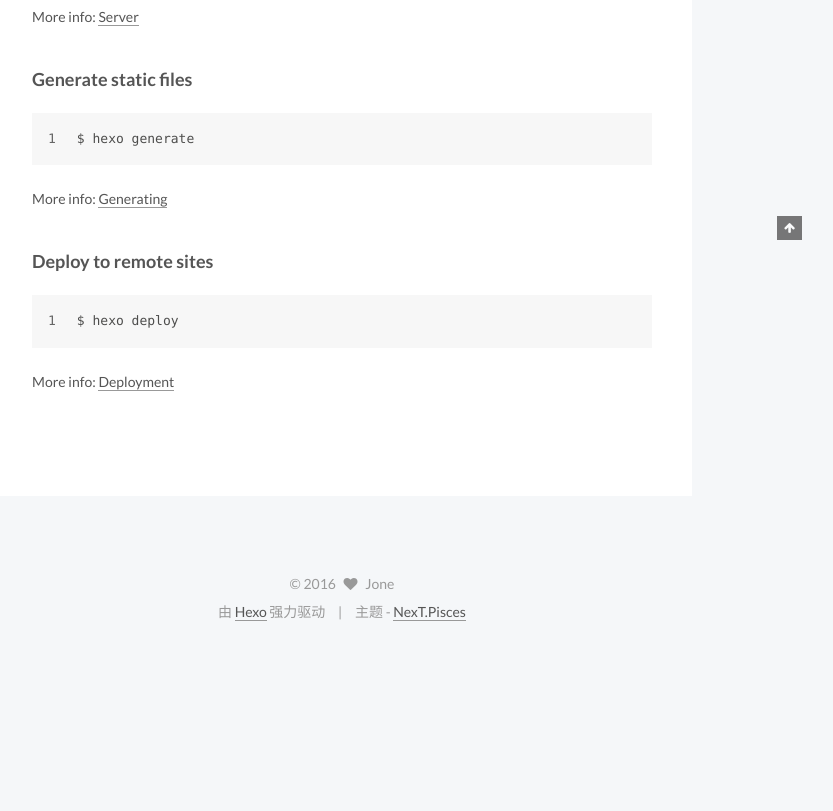
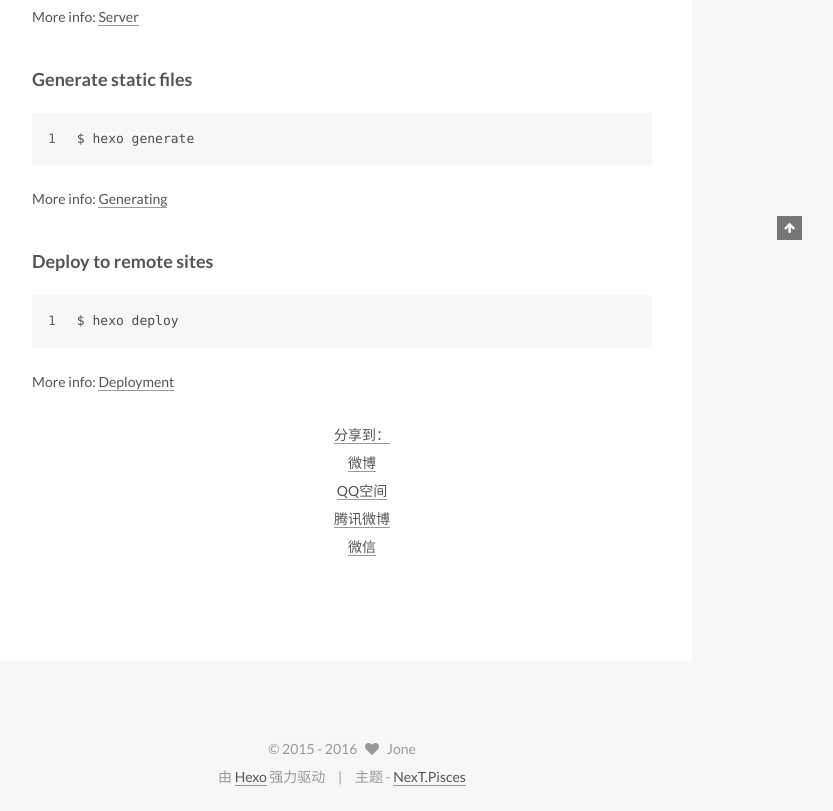
Before and after one commit to qiufanghua/qiufang.github.io, a plain HTML site: page 2016/04/24/hello-world/index.html in a window 1280 px wide. Shown: the part 660-1471 px from the top of the page, without its empty margins (428-1261 px from the left). Before the commit the page ends 1306 px from the top, so only its background shows below. Drawn offline with Linux system fonts and the light colour scheme; a script that the page names is missing.

Commit message:
successfully deploy to github

```diff
--- a/2016/04/24/hello-world/index.html
+++ b/2016/04/24/hello-world/index.html
@@ -64,7 +64,7 @@
 <link href="/css/main.css?v=5.0.1" rel="stylesheet" type="text/css" />
 
 
-  <meta name="keywords" content="Hexo, NexT" />
+  <meta name="keywords" content="qiufang qiufanghua qiuqiu fangfang huahua Jone" />
 
 
 
@@ -378,6 +378,25 @@ Quick">
 
     <div class="post-spread">
 
+        <div class="ds-share flat" data-thread-key="2016/04/24/hello-world/"
+     data-title="Hello World"
+     data-content=""
+     data-url="https://qiufanghua.github.io/2016/04/24/hello-world/">
+  <div class="ds-share-inline">
+    <ul  class="ds-share-icons-16">
+
+      <li data-toggle="ds-share-icons-more"><a class="ds-more" href="javascript:void(0);">分享到：</a></li>
+      <li><a class="ds-weibo" href="javascript:void(0);" data-service="weibo">微博</a></li>
+      <li><a class="ds-qzone" href="javascript:void(0);" data-service="qzone">QQ空间</a></li>
+      <li><a class="ds-qqt" href="javascript:void(0);" data-service="qqt">腾讯微博</a></li>
+      <li><a class="ds-wechat" href="javascript:void(0);" data-service="wechat">微信</a></li>
+
+    </ul>
+    <div class="ds-share-icons-more">
+    </div>
+  </div>
+</div>
+
     </div>
   </div>
 
@@ -427,7 +446,7 @@ Quick">
       <section class="site-overview sidebar-panel ">
         <div class="site-author motion-element" itemprop="author" itemscope itemtype="http://schema.org/Person">
           <img class="site-author-image" itemprop="image"
-               src="/images/qiufanghua.jpg"
+               src="/images/qiufanghua.png"
                alt="Jone" />
           <p class="site-author-name" itemprop="name">Jone</p>
           <p class="site-description motion-element" itemprop="description">用心感受；越有能力才会越平等。</p>
@@ -485,7 +504,7 @@ Quick">
       <div class="footer-inner">
         <div class="copyright" >
 
-  &copy;
+  &copy;  2015 -
   <span itemprop="copyrightYear">2016</span>
   <span class="with-love">
     <i class="fa fa-heart"></i>
--- a/css/main.css
+++ b/css/main.css
@@ -1535,7 +1535,7 @@ pre .javascript .function {
   width: 4px;
   height: 4px;
   border-radius: 50%;
-  background: #243220;
+  background: #ff9aff;
 }
 .links-of-blogroll {
   font-size: 13px;
```
Also changed, not shown: about/index.html (+3 -3 lines), archives/2016/04/index.html (+3 -3 lines), archives/2016/index.html (+3 -3 lines), archives/index.html (+3 -3 lines), categories/index.html (+3 -3 lines), index.html (+3 -3 lines), tags/index.html (+3 -3 lines), images/qiufanghua.png (added).
